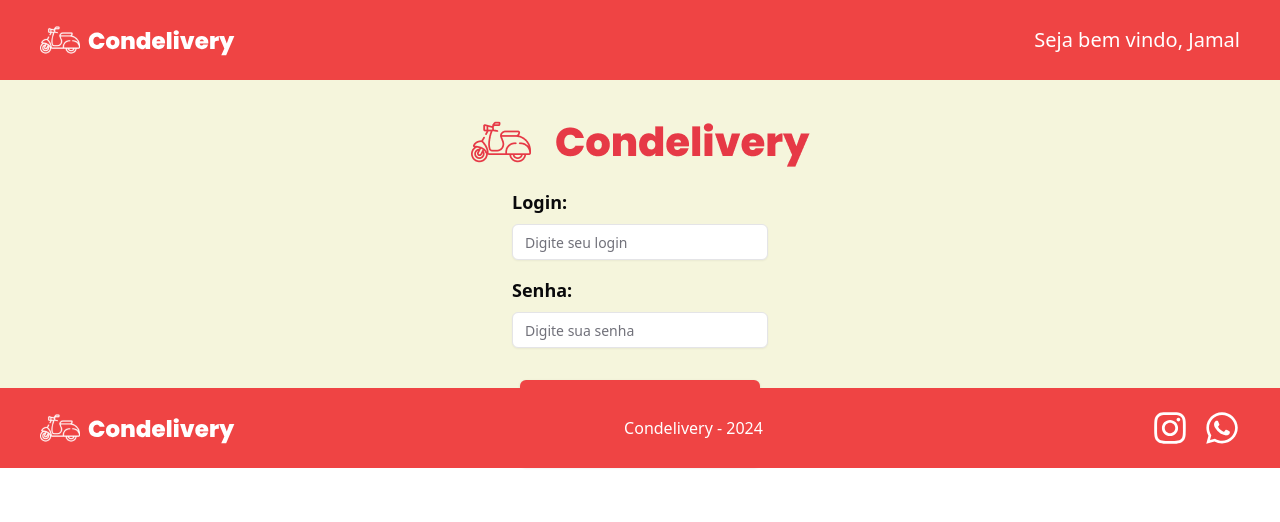
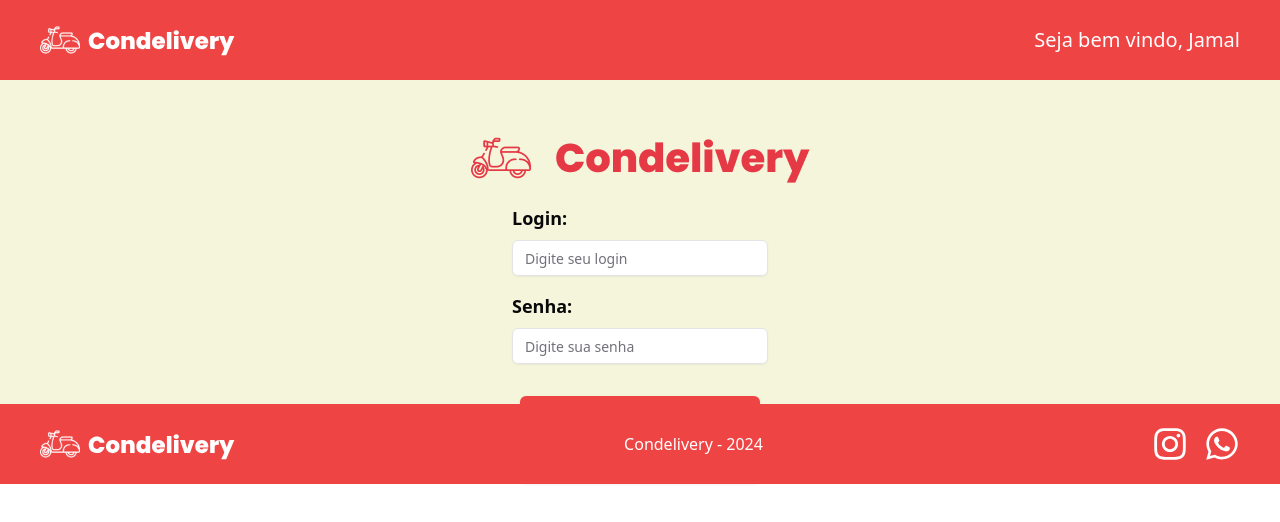
Before and after one commit to breno-saraiva/condelivery-front, a React (Vite) app: page / in a window 1280 px wide. Shown: the top 522 px of the page. Built offline with nearby package versions, Linux system fonts and the light colour scheme; the HTML template or start-up script is replaced by a standard one.

Commit message:
fix: fix layout height

```diff
--- a/src/modules/login/page/index.tsx
+++ b/src/modules/login/page/index.tsx
@@ -7,7 +7,7 @@ import { Button } from "@/shared/components/ui/button";
 function Login() {
   return (
     <Layout>
-      <div className="mx-10 pt-28">
+      <div className="pt-32">
         <div className="flex flex-col justify-center items-center gap-4">
           <img src={logo} />
           <div className="flex flex-col justify-start items-start gap-2">
```
